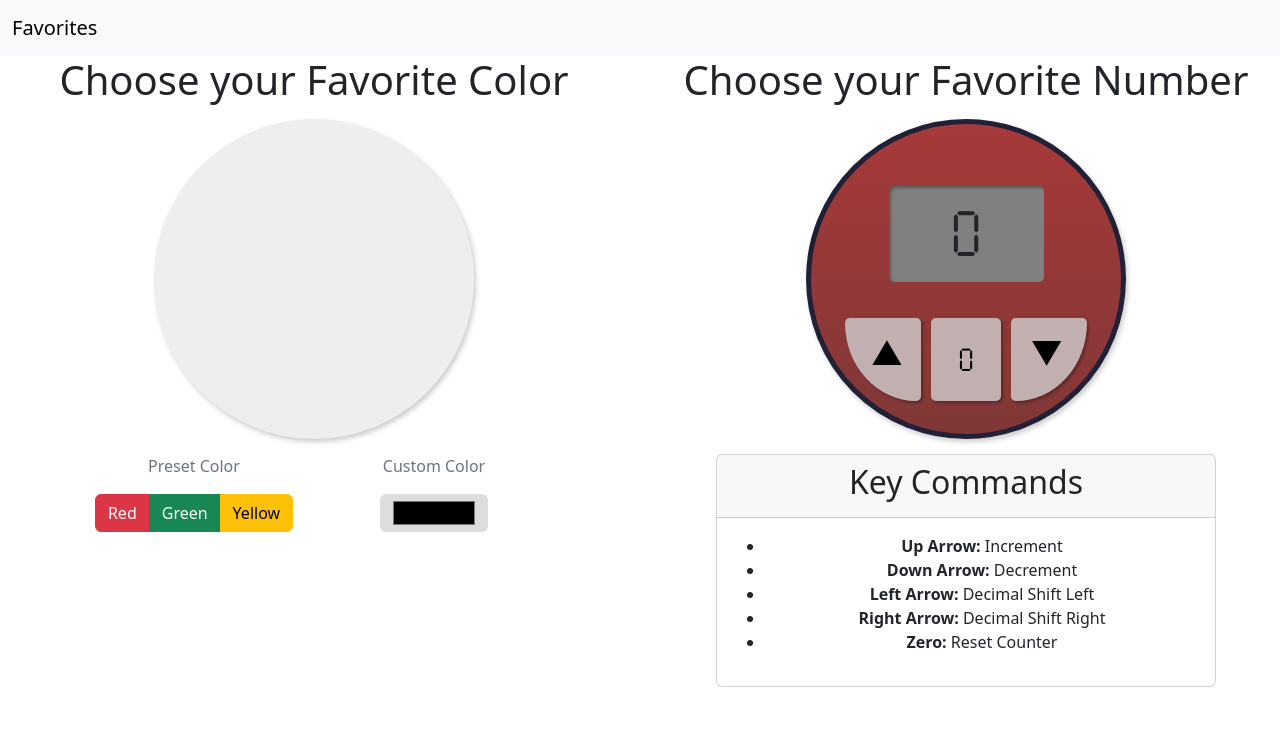
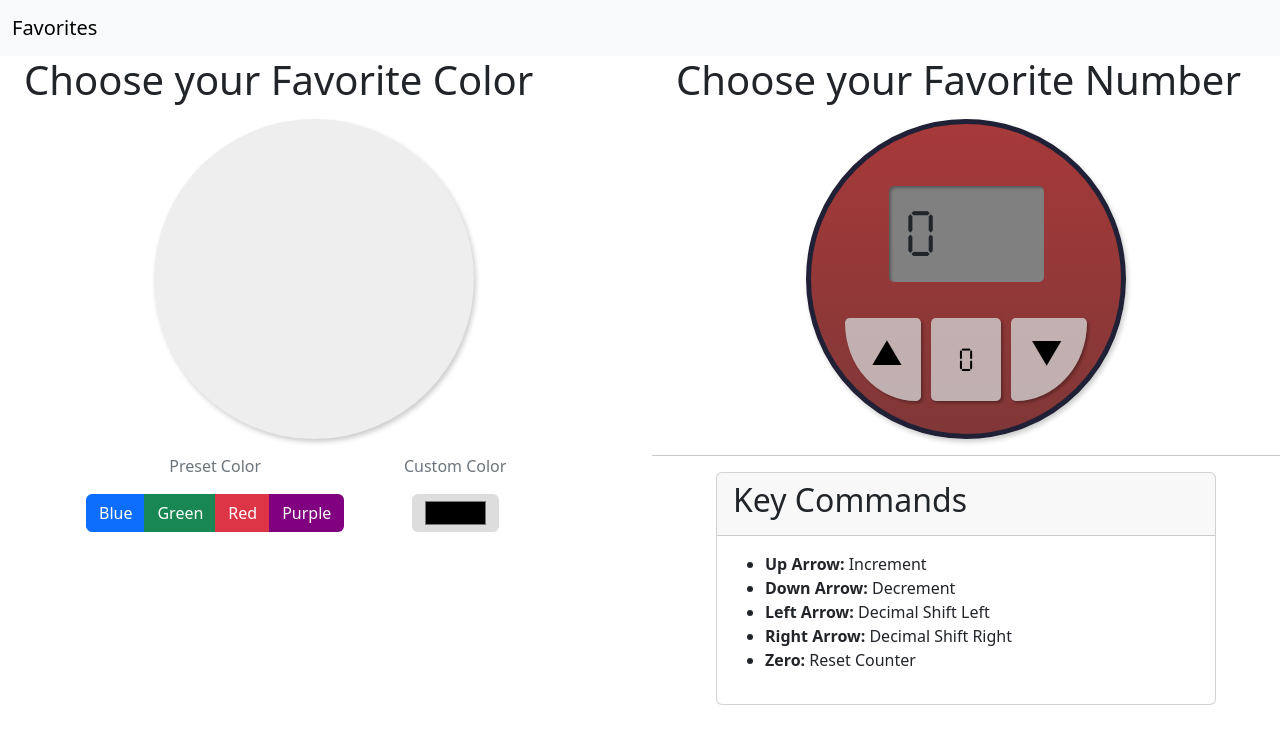
Before and after one commit to ScanuNicco/CSSE-280, a plain HTML site: page Homework/Homework01/public/index.html in a window 1280 px wide. Drawn offline with nearby package versions, Linux system fonts and the light colour scheme.

Commit message:
Finish HW1

```diff
--- a/Homework/Homework01/public/index.html
+++ b/Homework/Homework01/public/index.html
@@ -1,3 +1,10 @@
+<!-- Notes:
+The containers containing the Favorite Color and Favorite Number pickers are arranged in a column, and it has gutters
+The Custom Color picker does too (gutters)
+The buttons themselves always stay together (no-gutters)
+There are multiple horizontal lines, but they cannot be seen at the same time due to the responsive nature of the page
+Font-size on headers and color buttons should match
+-->
 <!DOCTYPE html>
 <html lang="en">
 <head>
@@ -14,16 +21,17 @@
         </div>
     </nav>
     <div class="row">
-        <div class="col-lg text-center">
-            <h1>Choose your Favorite Color</h1>
+        <div class="col-lg">
+            <h1 class="text-left px-4">Choose your Favorite Color</h1>
             <div class="circle" id="circleID"></div>
-            <div class="row" style="max-width: 60vmin; margin: auto">
+            <div class="row text-center" style="max-width: 60vmin; margin: auto">
                 <div class="col">
                     <p class="text-secondary">Preset Color</p>
                     <div class="btn-group">
+                        <button class="btn btn-primary" onclick="paint('blue')">Blue</button>
+                        <button class="btn btn-success" onclick="paint('green')">Green</button>
                         <button class="btn btn-danger" onclick="paint('red')">Red</button>
-                        <button class="btn btn-success" onclick="paint('green')">Green</button>
-                        <button class="btn btn-warning" onclick="paint('yellow')">Yellow</button>
+                        <button class="btn text-light" style="background: purple" onclick="paint('purple')">Purple</button>
                     </div>
                 </div>
                 <div class="col" style="min-width: 150px !important;">
@@ -31,9 +39,10 @@
                     <input class="btn" type="color" oninput="handleCustomColor(event)">
                 </div>
             </div>
+            <hr class="d-lg-none">
         </div>
-        <div class="col-lg text-center">
-            <h1>Choose your Favorite Number</h1>
+        <div class="col-lg">
+            <h1 class="px-4">Choose your Favorite Number</h1>
             <div id="counterCont" class="circle">
                 <div id="display">
                     0
@@ -44,7 +53,7 @@
                     <button style="border-bottom-right-radius: 100%; padding: 1vw 2.5vw 2vw 1.5vw;" id="dec">&#9660;</button>
                 </div>
             </div>
-
+            <hr class="d-none d-lg-block">
             <div class="card d-none d-lg-block" style="max-width: 500px; margin: auto;">
                 <div class="card-header">
                     <h2>Key Commands</h2>
```
